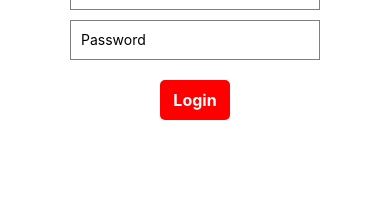
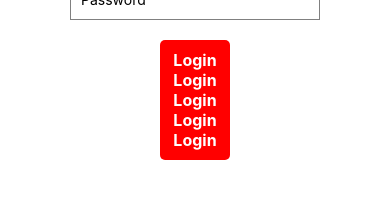
Before and after one commit to hopnop2/backup, a React Native app: screen / in a window 390 px wide. Shown: the part 540-738 px from the top of the page. Built offline with nearby package versions, Linux system fonts and the light colour scheme.

Commit message:
version 3

```diff
--- a/App.tsx
+++ b/App.tsx
@@ -13,6 +13,11 @@ export default function App() {
       <TouchableOpacity style = {Login.botton} >
 
       <Text style= {Login.bottonText} > Login </Text>
+      <Text style= {Login.bottonText} > Login </Text>
+      <Text style= {Login.bottonText} > Login </Text>
+      <Text style= {Login.bottonText} > Login </Text>
+      <Text style= {Login.bottonText} > Login </Text>
+
       </TouchableOpacity>
 
 
```
